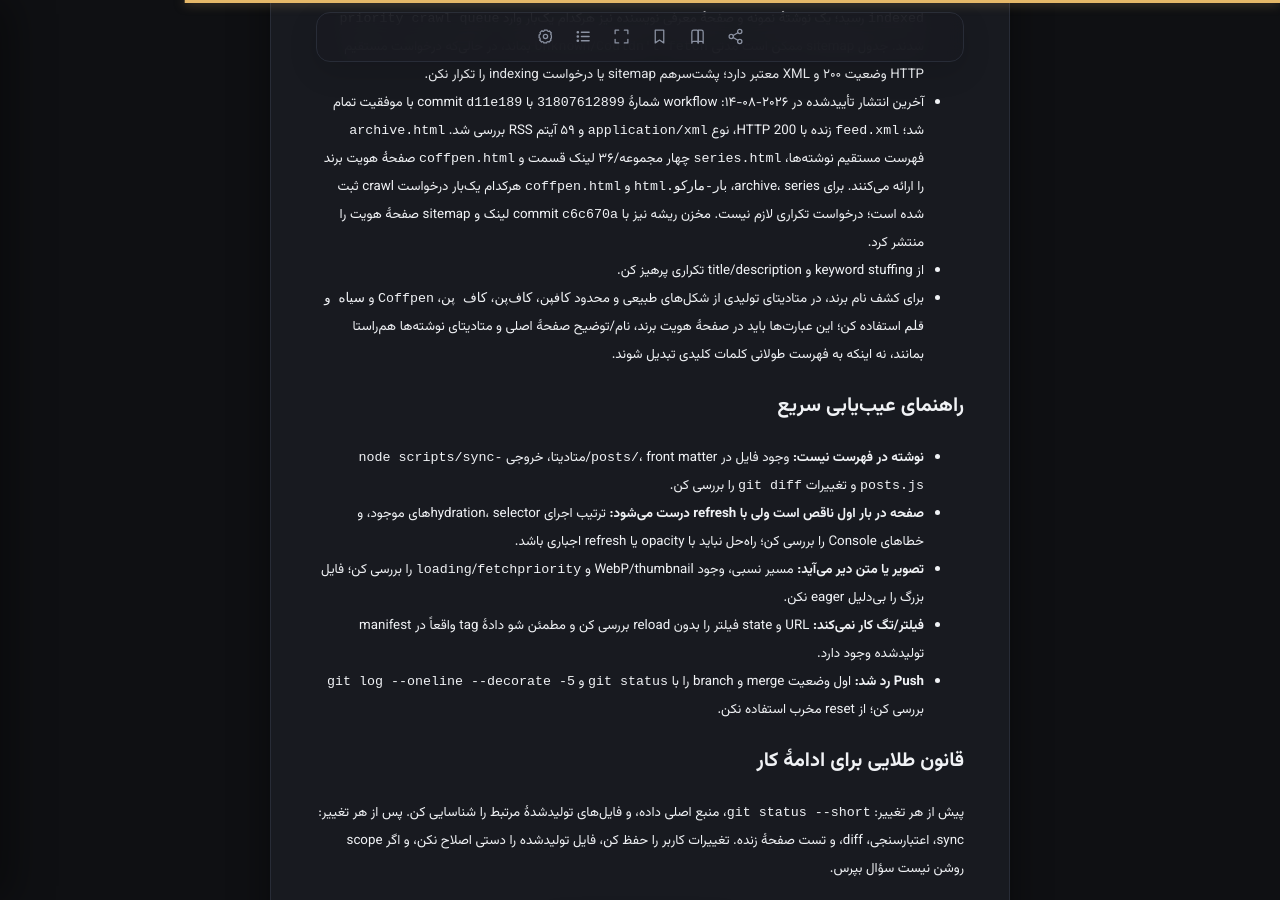
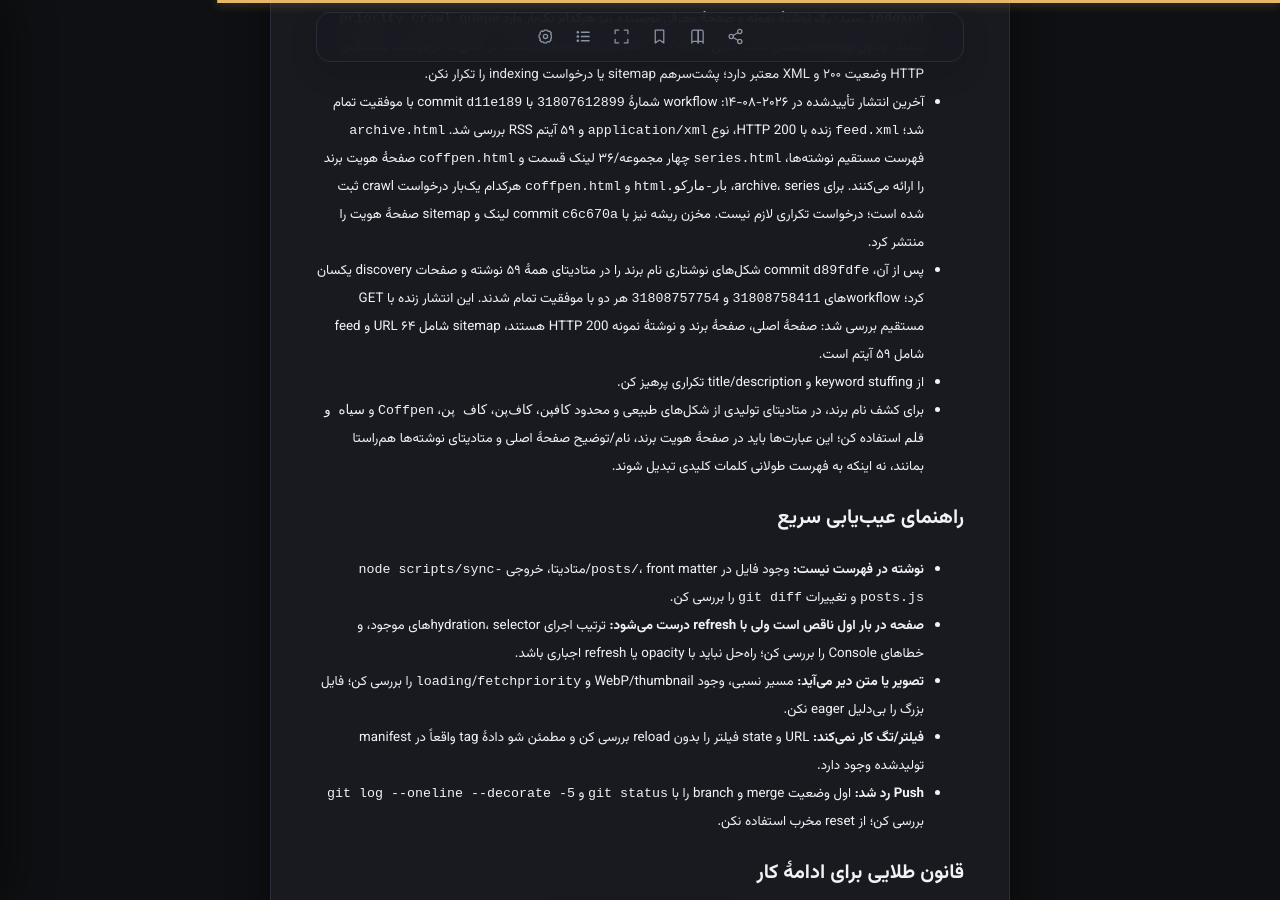
Before and after one commit to Soheil-Aghayani/Coffpen, a Jekyll site: the page built from CODEX_PROJECT_NOTES.md, in a window 1280 px wide and 900 px high, scrolled down 3536 px. Built offline with Jekyll 4.4.1, drawn with Linux system fonts in a browser that asks for light colours; our own code applies the rules of GitHub Pages for plain Markdown files; some of the changed text lies outside the part shown.

Commit message:
Document brand metadata deployment

```diff
--- a/CODEX_PROJECT_NOTES.md
+++ b/CODEX_PROJECT_NOTES.md
@@ -76,6 +76,7 @@
 - برای صفحهٔ اصلی یا نوشتهٔ تازه، از URL Inspection درخواست indexing بده. ایندکس و رتبه‌گیری ممکن است چند روز یا چند هفته طول بکشد و تضمینی نیست.
 - وضعیت ثبت اولیه در ۲۰۲۶-۰۸-۱۴: مالکیت parent و property مستقیم تأیید شد؛ sitemap در property مستقیم پیام موفقیت گرفت. سپس صفحهٔ اصلی در URL Inspection به وضعیت `URL is on Google / Page is indexed` رسید؛ یک نوشتهٔ نمونه و صفحهٔ معرفی نویسنده نیز هرکدام یک‌بار وارد `priority crawl queue` شدند. جدول sitemap ممکن است مدتی `Unknown`/`Couldn't fetch` بماند، در حالی‌که درخواست مستقیم HTTP وضعیت ۲۰۰ و XML معتبر دارد؛ پشت‌سرهم sitemap یا درخواست indexing را تکرار نکن.
 - آخرین انتشار تأییدشده در ۲۰۲۶-۰۸-۱۴: workflow شمارهٔ `31807612899` با commit `d11e189` با موفقیت تمام شد؛ `feed.xml` زنده با HTTP 200، نوع `application/xml` و ۵۹ آیتم RSS بررسی شد. `archive.html` فهرست مستقیم نوشته‌ها، `series.html` چهار مجموعه/۳۶ لینک قسمت و `coffpen.html` صفحهٔ هویت برند را ارائه می‌کنند. برای archive، series، `بار-مارکو.html` و `coffpen.html` هرکدام یک‌بار درخواست crawl ثبت شده است؛ درخواست تکراری لازم نیست. مخزن ریشه نیز با commit `c6c670a` لینک و sitemap صفحهٔ هویت را منتشر کرد.
+- پس از آن، commit `d89fdfe` شکل‌های نوشتاری نام برند را در متادیتای همهٔ ۵۹ نوشته و صفحات discovery یکسان کرد؛ workflowهای `31808758411` و `31808757754` هر دو با موفقیت تمام شدند. این انتشار زنده با GET مستقیم بررسی شد: صفحهٔ اصلی، صفحهٔ برند و نوشتهٔ نمونه HTTP 200 هستند، sitemap شامل ۶۴ URL و feed شامل ۵۹ آیتم است.
 - از keyword stuffing و title/description تکراری پرهیز کن.
 - برای کشف نام برند، در متادیتای تولیدی از شکل‌های طبیعی و محدود `کافپن`، `کاف‌پن`، `کاف پن`، `Coffpen` و `سیاه و قلم` استفاده کن؛ این عبارت‌ها باید در صفحهٔ هویت برند، نام/توضیح صفحهٔ اصلی و متادیتای نوشته‌ها هم‌راستا بمانند، نه اینکه به فهرست طولانی کلمات کلیدی تبدیل شوند.
 
```
